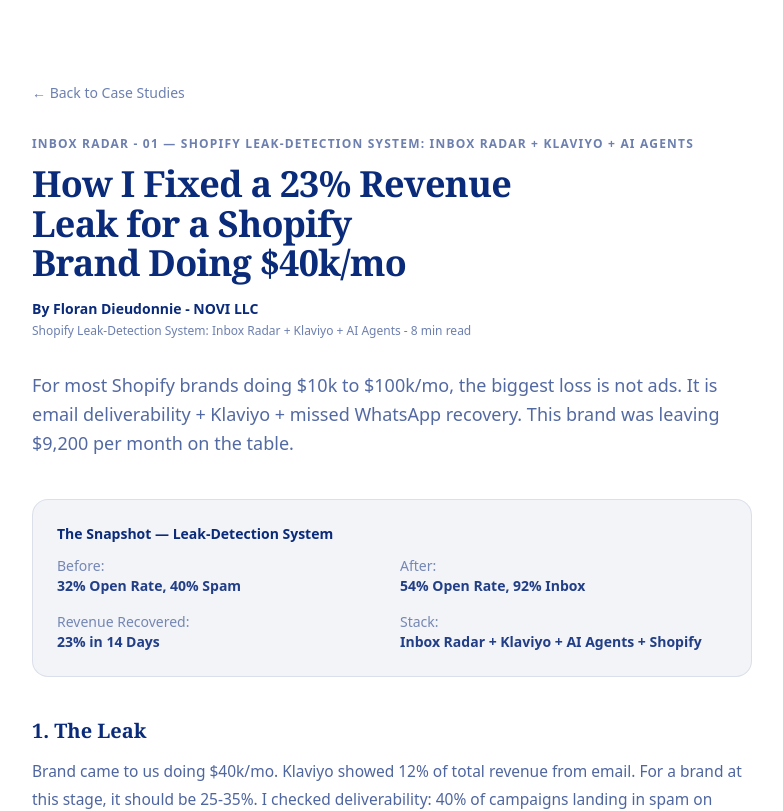
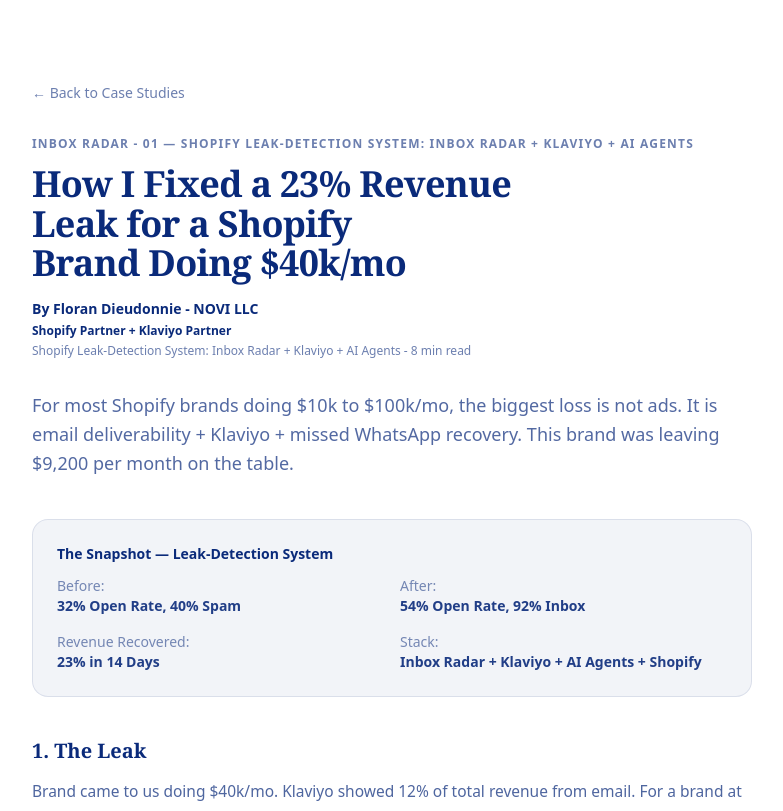
Before and after one commit to NOVI-I6699-cmd/portfolio-starter-kit, a Next.js app: page /insights/how-i-fixed-23-percent-revenue-leak-shopify in a window 1280 px wide. Shown: the top 811 px of the page, without its empty margins (248-1031 px from the left). Built offline with nearby package versions, Linux system fonts and the light colour scheme.

Commit message:
Update page.tsx

```diff
--- a/app/insights/how-i-fixed-23-percent-revenue-leak-shopify/page.tsx
+++ b/app/insights/how-i-fixed-23-percent-revenue-leak-shopify/page.tsx
@@ -10,6 +10,7 @@ export default function Page(){
       <h1 className="font-serif mt-3 text-[26px] leading-[1.15] tracking-[-0.02em] md:text-[36px] md:leading-[1.1] font-bold [text-wrap:balance] max-w-[20ch] md:max-w-[28ch] text-[#0A2A7A]">How I Fixed a 23% Revenue Leak for a Shopify Brand Doing $40k/mo</h1>
 
       <p className="mt-4 text-sm font-bold text-[#0A2A7A]">By Floran Dieudonnie - NOVI LLC</p>
+      <p className="mt-1 text-xs font-semibold text-[#0A2A7A]">Shopify Partner + Klaviyo Partner</p>
       <p className="mt-1 text-xs text-[#0A2A7A]/60">Shopify Leak-Detection System: Inbox Radar + Klaviyo + AI Agents - 8 min read</p>
 
       <p className="mt-8 text-lg leading-relaxed text-[#0A2A7A]/70">For most Shopify brands doing $10k to $100k/mo, the biggest loss is not ads. It is email deliverability + Klaviyo + missed WhatsApp recovery. This brand was leaving $9,200 per month on the table.</p>
```
